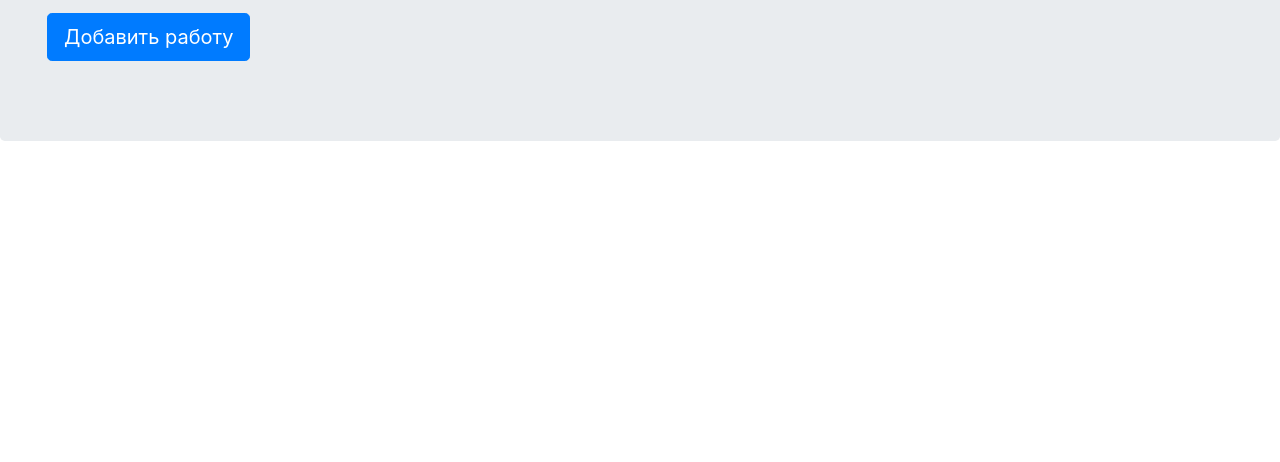
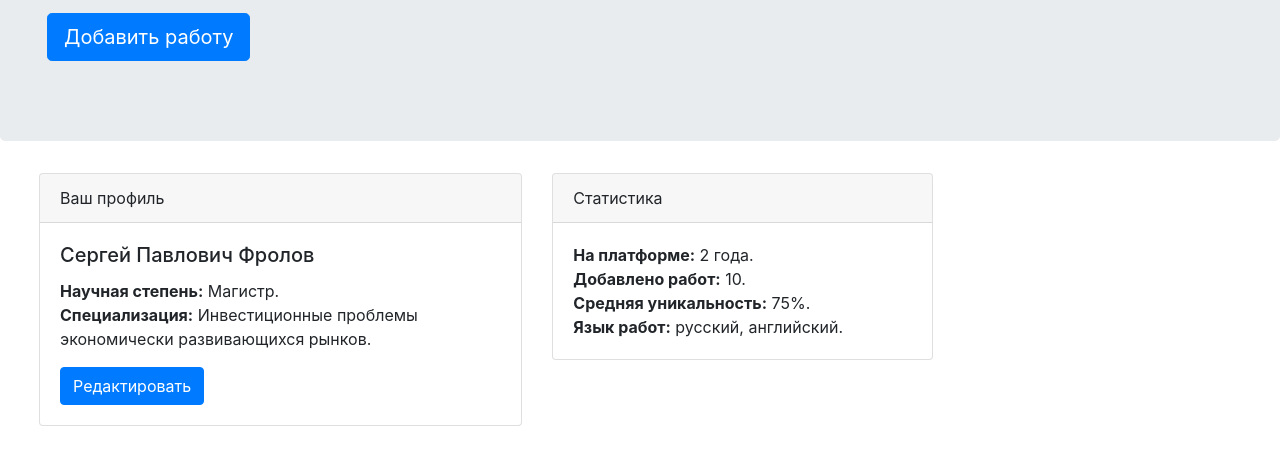
Before and after one commit to marceline223/Portfolio-Bootstrap, a plain HTML site: page index.html in a window 1280 px wide. Shown: the part 270-732 px from the top of the page. Drawn offline with nearby package versions, Linux system fonts and the light colour scheme.

Commit message:
Add cards

```diff
--- a/index.html
+++ b/index.html
@@ -51,6 +51,41 @@
         </p>
       </div>
     </div>
+
+
+    <div class="row mx-4">
+      <div class="col-lg-5 col-md-7 col-xs-6">
+        <div class="card">
+          <div class="card-header">
+            Ваш профиль
+          </div>
+          <div class="card-body">
+            <h5 class="card-title">Сергей Павлович Фролов</h5>
+            <p class="card-text"><b>Научная степень:</b> Магистр.<br>
+              <b>Специализация:</b> Инвестиционные проблемы экономически развивающихся рынков.
+            </p>
+            <a href="#" class="btn btn-primary">Редактировать</a>
+          </div>
+        </div>
+      </div>
+
+      <div class="col-lg-4 col-md-5 col-xs-6">
+        <div class="card">
+          <div class="card-header">
+            Статистика
+          </div>
+          <div class="card-body">
+            <p class="card-text">
+              <b>На платформе:</b> 2 года.<br>
+              <b>Добавлено работ:</b> 10.<br>
+              <b>Средняя уникальность:</b> 75%.<br>
+              <b>Язык работ:</b> русский, английский.<br>
+            </p>
+          </div>
+        </div>
+      </div>
+    </div>
+
   </main>
 </body>
 
```
